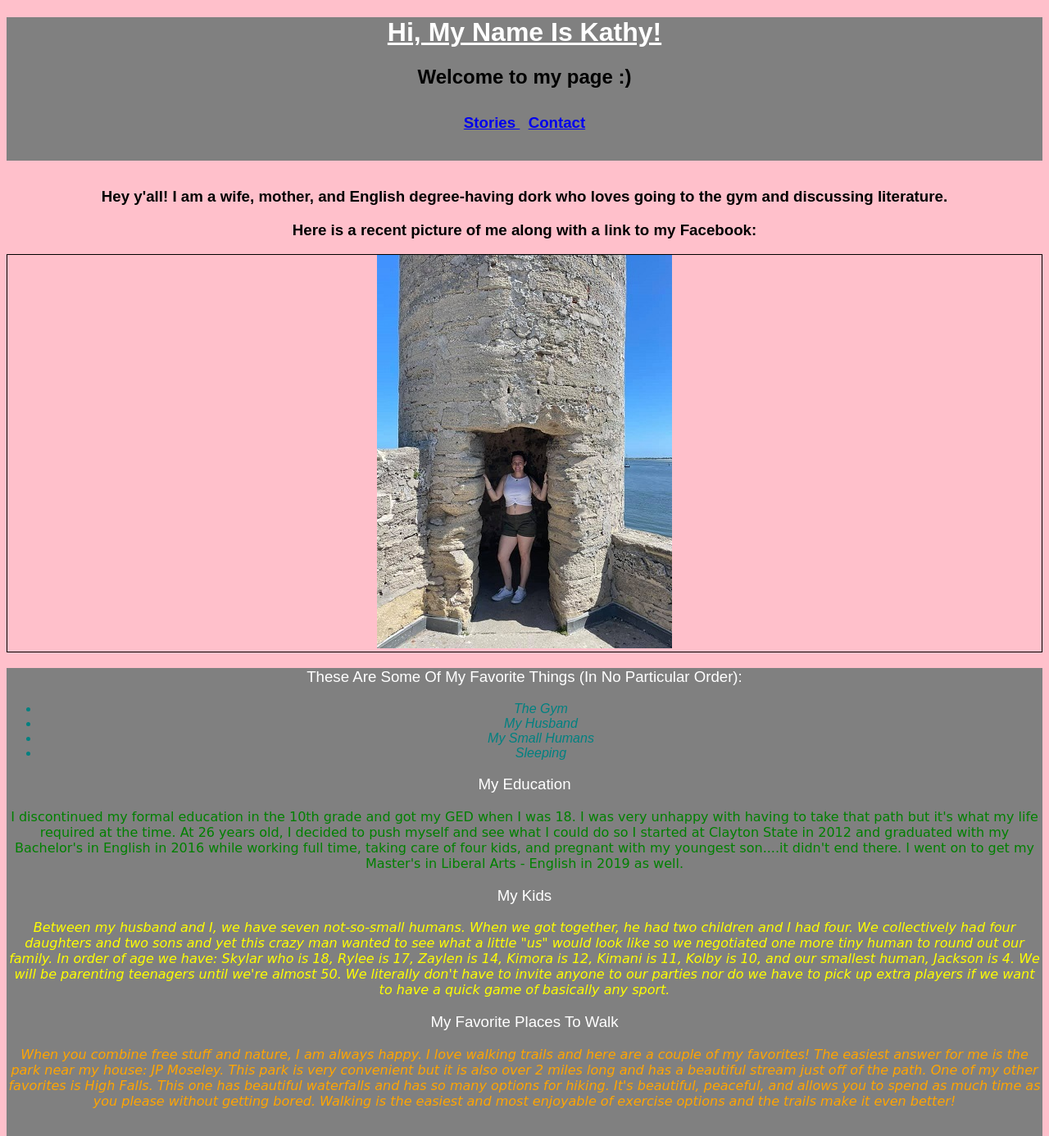
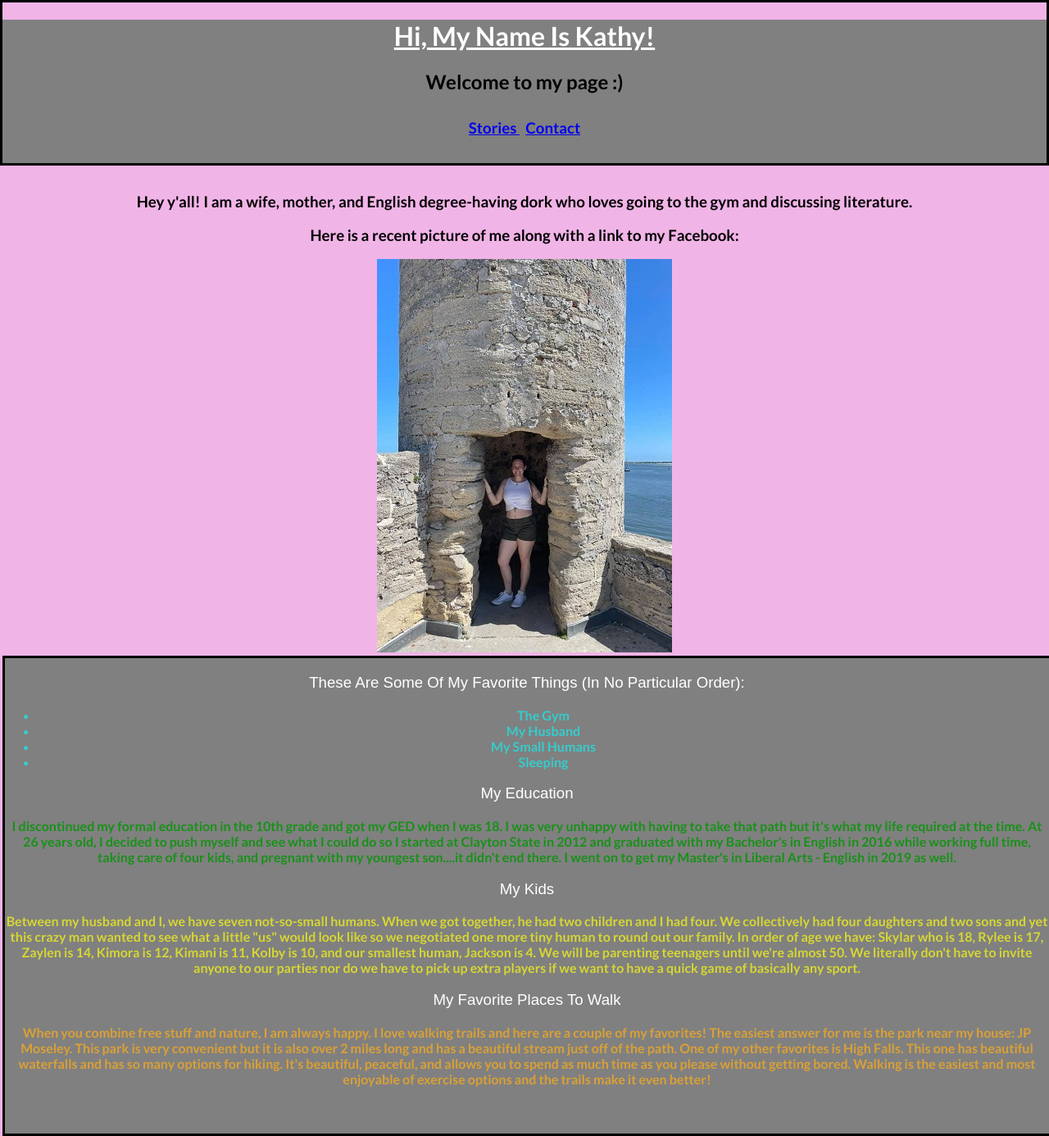
Before and after one commit to thekathydaley/PerScholasPrework, a plain HTML site: page index.html in a window 1280 px wide. Shown: the top 1386 px of the page at 82% size. Drawn offline with Linux system fonts and the light colour scheme.

Commit message:
Update style.css

```diff
--- a/CSS/style.css
+++ b/CSS/style.css
@@ -1,19 +1,22 @@
-		.div2{background-color: grey; width: 100%; height: 175px; align-items: center}
-		body{background-color: pink}
-		h1{text-decoration:underline; color: white; font-family: sans-serif; text-transform: capitalize;text-align: center}
-		h2{size: 14pt; font-family: sans-serif; text-align: center}
-		h3{size: 14pt; font-family: sans-serif; text-align: center}
-		h5{font-color: purple; font-size: 14pt; font-family: sans-serif; text-align: center}
+		.div2{background-color: grey; width: 100%; height: 175px; padding: 0px; align-items: center}
+		body{background-color: rgb(241, 180, 231); border: solid; margin: 0px; margin-top: 0; padding: 0px}
+		h1{text-decoration:underline; color: white; font-family: 'Lato', sans-serif; text-transform: capitalize;text-align: center}
+		h2{size: 14pt; font-family: 'Lato', sans-serif; text-align: center}
+		h3{size: 14pt; font-family: 'Lato', sans-serif; text-align: center}
+		h5{font-color: rgb(172, 21, 172); font-size: 14pt; font-family: 'Lato', sans-serif; text-align: center}
 		h6{font-size: 20pt; font-style: bold; text-transform: capitalize; font-family: sans-serif}
-		.div1{background-color: grey; width: 100%; height: 580px}
-		#Body4{text-align: center; color: green; font-family: 'Chango', cursive; font-size: 12pt}
-		#Body2{text-align: center; color: yellow; font-style: italic; font-family: cursive; font-size: 12pt}
-		#Body3{text-align: center; color: orange; font-style: italic; font-family: cursive; font-size: 12pt}
+		.div1{background-color: grey; width: 100%; height: 580px; border: solid; margin: 0px; margin-top: 0; padding: 0px}
+		#Body4{text-align: center; color: rgb(24, 145, 24); font-family: 'Lato', sans-serif; font-size: 12pt}
+		#Body2{text-align: center; color: rgb(214, 214, 51); font-family: 'Lato', sans-serif; font-size: 12pt}
+		#Body3{text-align: center; color: rgb(218, 160, 53); font-family: 'Lato', sans-serif; font-size: 12pt}
 		#TheFavs{text-align: center; color: white; font-style: bold; font-family: sans-serif; font-size: 14pt; text-transform: capitalize}
-		.favStuff{text-align: center; color: teal; font-style: italic;font-family: sans-serif}
+		.favStuff{text-align: center; color: rgb(53, 204, 204); font-family: 'Lato', sans-serif;}
 		.Header1{text-align: center; color: white; font-style: bold; font-family: sans-serif; font-size: 14pt; text-transform: capitalize}
 		#Body1{color: green; font-style: italic; font-family: sans-serif; font-size: 13pt}
-		.parent-div{display:flex; justify-content: center; align-items: center; border: 1pt solid black}
+		.parent-div{display:flex; justify-content: center; align-items: center}
 		.parent-div1{display:flex; justify-content: center; align-items: center}
 		input[type=button]{border-radius: 30px;text-transform: uppercase; background-color: rgb(235,52,210); padding: 5px; font-family: sans-serif; outline: none; margin: 0;background: linear-gradient(#eee, #c0c0c0); border-radius: .50em; cursor: crosshair; border: 4; padding: .4em .8em; font-weight: 400; box-shadow: inset 0 0 0 1px rgba(0,0,0,0.7);text-shadow: 0 2px rgba(255, 255, 255, 0.5); color: inherit}
 		input[type=text]:focus {background-color: rgb(239,245,176); color: black; width: 65%; transition: 0s}
+		form{text-align: center; width: 20%; height: 450px; font-size: 16pt; padding: 20px; background-color: white; font-style: italic; border-style: solid; border-width: 3pt; font-weight: 100px; text-transform: capitalize; font-family: sans-serif}
+		input[type=button]{border-radius: 30px;text-transform: uppercase; background-color: rgb(235,52,210); padding: 5px; font-family: sans-serif; outline: none; margin: 0;background: linear-gradient(#eee, #c0c0c0); border-radius: .50em; cursor: crosshair; border: 4; padding: .4em .8em; font-weight: 400; box-shadow: inset 0 0 0 1px rgba(0,0,0,0.7);text-shadow: 0 2px rgba(255, 255, 255, 0.5); color: inherit}
+		input[type=text]:focus {background-color: rgb(239,245,176); color: black; width: 65%; transition: 0s}
```
